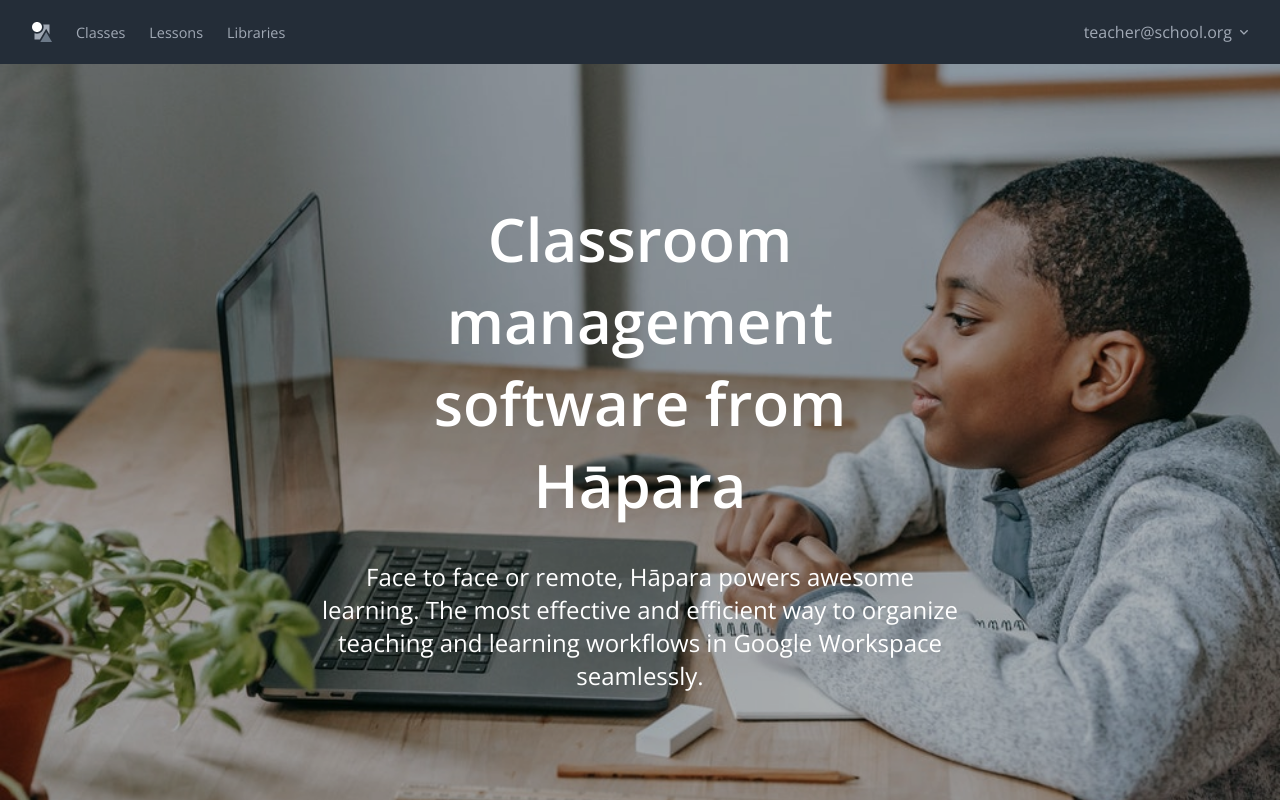
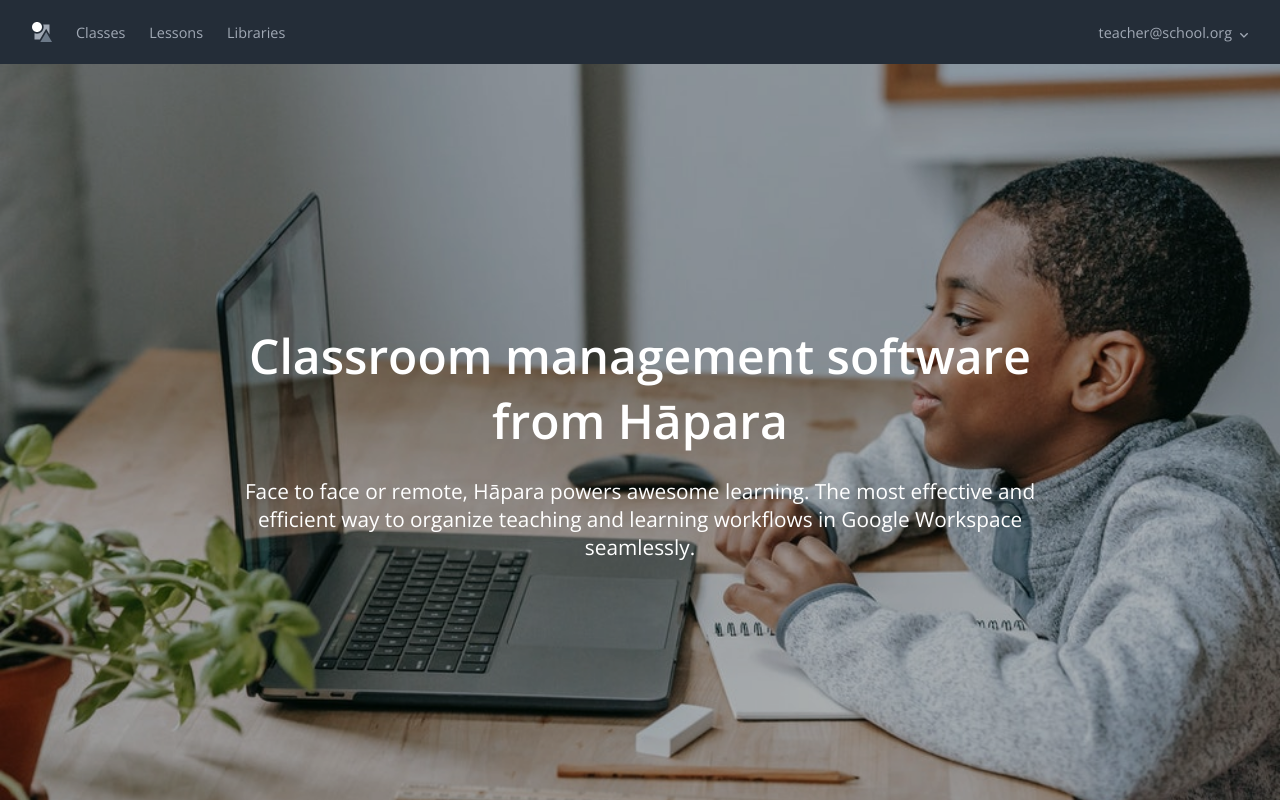
Before and after one commit to RupiSadhra/hapara_test, a React (Create React App) app: page / in a window 1280 px wide. Built offline with nearby package versions, Linux system fonts and the light colour scheme.

Commit message:
Animations added

```diff
--- a/src/components/Dropdown.js
+++ b/src/components/Dropdown.js
@@ -1,7 +1,13 @@
 import React from "react";
 
 const changeUser = () => {};
-const Dropdown = ({ stateChanger, user, dropdown, menuLinks }) => {
+const Dropdown = ({
+  stateChanger,
+  user,
+  dropdown,
+  hideDropdown,
+  menuLinks,
+}) => {
   const handleStateChange = () => {
     user ? stateChanger(0) : stateChanger(1);
   };
@@ -19,6 +25,7 @@
   return (
     <>
       <ul
+        onMouseLeave={hideDropdown}
         className={`dropdown-container ${
           dropdown ? "show-element" : "hide-element"
         }`}
--- a/src/components/TopMenu.js
+++ b/src/components/TopMenu.js
@@ -1,5 +1,6 @@
 import React, { useState } from "react";
-import logo from "../images/logo.svg";
+import logoWhite from "../images/logo.svg";
+import logoDark from "../images/logo-dark.svg";
 import arrowUp from "../images/arrow-angle-up.svg";
 import arrowDown from "../images/arrow-angle-down.svg";
 import Dropdown from "./Dropdown";
@@ -10,6 +11,8 @@
   const [dropdown, setDropdown] = useState(false);
 
   const [hamburger, setHamburger] = useState(true);
+
+  const [logo, setLogo] = useState(false);
 
   const closeMenu = () => {
     setHamburger(!hamburger);
@@ -24,6 +27,13 @@
 
   const toggleDropdown = () => {
     setDropdown(!dropdown);
+  };
+
+  const enterLogo = () => {
+    setLogo(true);
+  };
+  const leaveLogo = () => {
+    setLogo(false);
   };
 
   const menuLinks = data.menuLinks.map((menuItem, index) => {
@@ -42,20 +52,27 @@
     <>
       <nav className="navbar">
         <section className="menu-left centered">
-          <img className="logo" src={logo}></img>
+          <img
+            onMouseEnter={enterLogo}
+            onMouseLeave={leaveLogo}
+            className="logo"
+            src={`${logo ? logoDark : logoWhite}`}
+          ></img>
           <ul className="menu-left-links">{menuLinks}</ul>
         </section>
-        <section
-          onMouseEnter={showDropdown}
-          onMouseLeave={hideDropdown}
-          className="menu-right centered"
-        >
-          {data.currentProfile}
-          <img className="arrow" src={arrowDown}></img>
+        <section className="menu-right centered">
+          <div onMouseEnter={showDropdown} onClick={toggleDropdown}>
+            {data.currentProfile}
+            <img
+              className="arrow"
+              src={`${!dropdown ? arrowDown : arrowUp}`}
+            ></img>
+          </div>
           <Dropdown
             stateChanger={stateChanger}
             user={user}
             dropdown={dropdown}
+            hideDropdown={hideDropdown}
             menuLinks={data.dropdownLinks}
           />
         </section>
@@ -68,6 +85,8 @@
           {hamburger ? <MdSort /> : <MdClear />}
         </div>
       </nav>
+
+      {/* mobile menu */}
       <div
         className="mobile-menu-container center-element"
         id={hamburger ? "zerowidth" : "fullwidth"}
--- a/src/index.css
+++ b/src/index.css
@@ -39,14 +39,26 @@
 }
 .menu-left {
   padding-left: 2rem;
+  transition: all 0.3s ease;
+}
+.menu-left li {
+  transition: all 0.3s ease;
+  cursor: pointer;
 }
 .menu-right {
   padding-right: 2rem;
   position: relative;
   cursor: pointer;
+  font-size: 0.9rem;
+  transition: all 0.3s ease;
+}
+.menu-right:hover,
+.menu-left li:hover {
+  color: #fff;
 }
 .arrow {
   padding-left: 0.5rem;
+  color: #a1a9b5;
 }
 .dropdown-container {
   position: absolute;
@@ -62,6 +74,7 @@
   align-items: center;
   overflow: hidden;
   z-index: 9999;
+  color: #242d38;
 }
 .dropdown-container li {
   padding: 0.8rem 2rem;
@@ -69,6 +82,10 @@
 .dropdown-container .user-email {
   border-bottom: 1px solid #a1a9b5;
   padding: 1rem 2rem;
+  transition: all 0.3s ease;
+}
+.dropdown-container .user-email:hover {
+  background-color: #eee;
 }
 .show-element {
   opacity: 1;
@@ -116,7 +133,6 @@
 .hamburger {
   display: none;
   margin-left: auto;
-  padding-right: 1rem;
   width: 10%;
 }
 .hamburger svg {
@@ -179,6 +195,28 @@
 #hide-element {
   display: none;
 }
+
+@media (max-width: 1300px) {
+  .hero-text {
+    width: 65%;
+    height: 90%;
+    font-size: 2rem;
+  }
+  .hero-text p {
+    font-size: 1.3rem;
+  }
+}
+@media (max-width: 768px) {
+  .hero-text {
+    width: 75%;
+    height: 100%;
+    font-size: 1.8rem;
+  }
+  .hero-text p {
+    font-size: 1.2rem;
+  }
+}
+
 @media (max-width: 576px) {
   .hero-text {
     width: 90%;
@@ -186,7 +224,7 @@
     font-size: 1.5rem;
   }
   .hero-text p {
-    font-size: 1.2rem;
+    font-size: 1.1rem;
   }
   .navbar .menu-right {
     display: none;
```
Also changed, not shown: src/images/logo-dark.svg (added).
